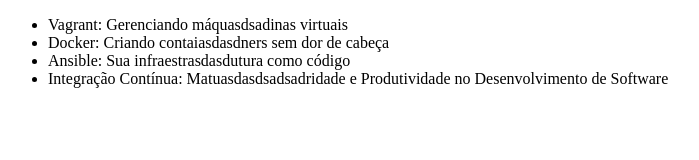
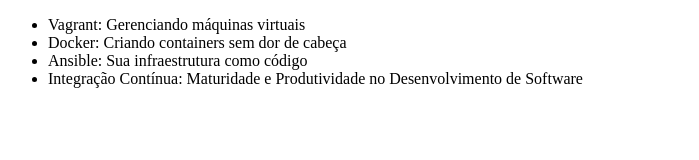
Before and after one commit to lescarpi/alura-git, a plain HTML site: page index.html in a window 1280 px wide. Shown: the whole page, without its empty margins (0-699 px from the left). Drawn offline with Linux system fonts and the light colour scheme.

Commit message:
Revert "Alteração"
This reverts commit f854791e554900c89ec32ddfdba850f52d070e41.

```diff
--- a/index.html
+++ b/index.html
@@ -6,10 +6,10 @@
 </head>
 <body>
     <ul>
-        <li>Vagrant: Gerenciando máquasdsadinas virtuais</li>
-        <li>Docker: Criando contaiasdasdners sem dor de cabeça</li>
-        <li>Ansible: Sua infraestrasdasdutura como código</li>
-        <li>Integração Contínua: Matuasdasdsadsadridade e Produtividade no Desenvolvimento de Software</li>
+        <li>Vagrant: Gerenciando máquinas virtuais</li>
+        <li>Docker: Criando containers sem dor de cabeça</li>
+        <li>Ansible: Sua infraestrutura como código</li>
+        <li>Integração Contínua: Maturidade e Produtividade no Desenvolvimento de Software</li>
     </ul>
 </body>
 </html>
```
